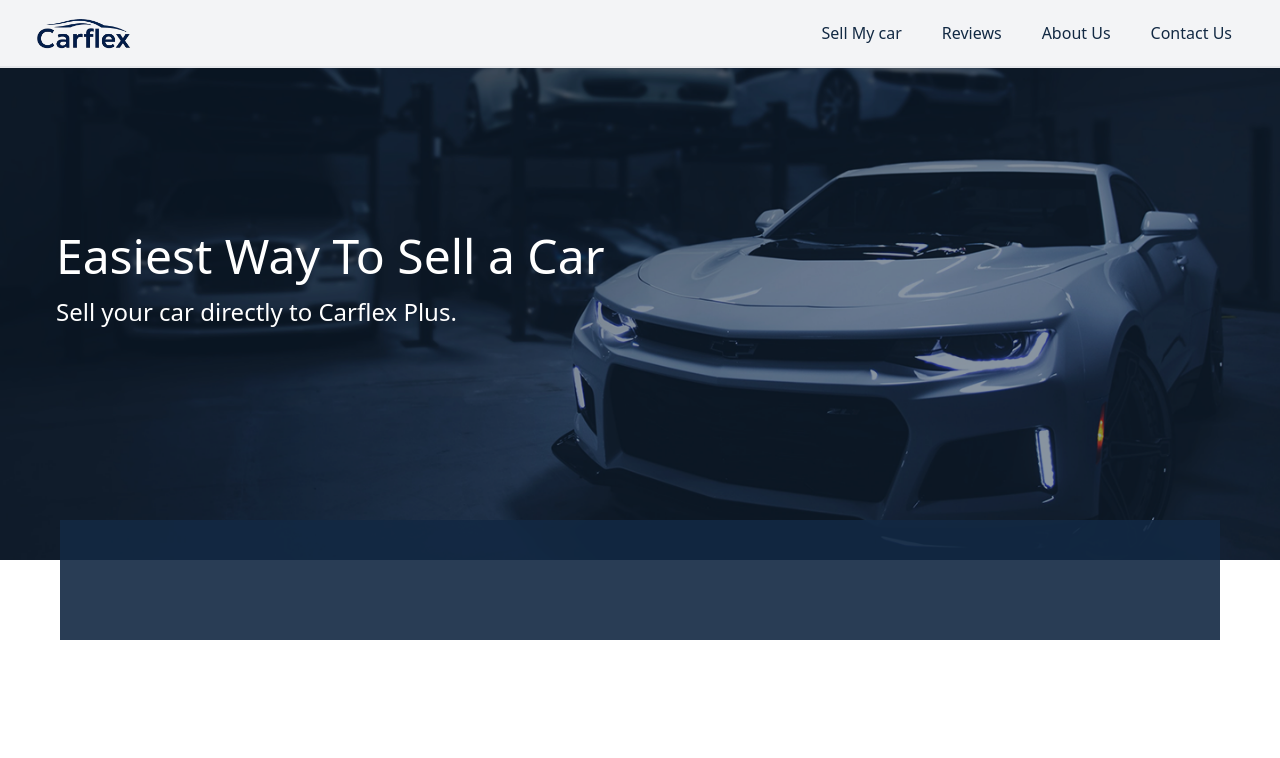
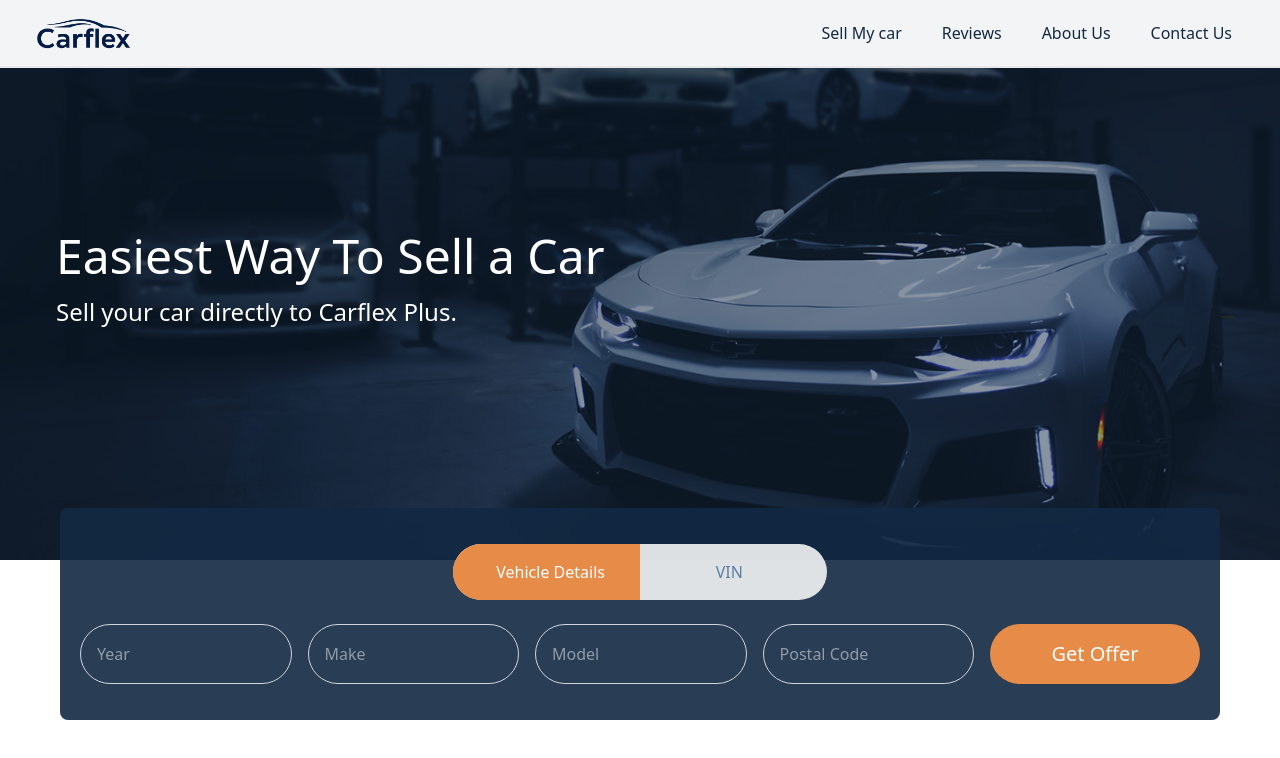
Before and after one commit to CarFLex-Team/carflex-website, a Next.js app: page / in a window 1280 px wide. Shown: the top 758 px of the page. Built offline with nearby package versions, Linux system fonts and the light colour scheme.

Commit message:
add forms

```diff
--- /dev/null
+++ b/components/Buttons/ToggleButton.tsx
@@ -0,0 +1,18 @@
+export default function ToggleButton({
+  selected,
+  onClick,
+  children,
+}: {
+  selected: boolean;
+  onClick: () => void;
+  children: React.ReactNode;
+}) {
+  return (
+    <button
+      className={`p-2 text-center w-full rounded-full cursor-pointer z-10  ${selected ? " text-white font-medium" : "text-secondary-400"}`}
+      onClick={onClick}
+    >
+      {children}
+    </button>
+  );
+}
--- /dev/null
+++ b/components/Forms/VehicleDetailsForm.tsx
@@ -0,0 +1,29 @@
+export default function VehicleDetailsForm() {
+  return (
+    <form action="" className="flex  gap-4">
+      <input
+        type="text"
+        placeholder="Year"
+        className="p-4 rounded-full  w-full  text-background border border-gray-300 focus:outline-none focus:ring-2 focus:ring-secondary-400"
+      />
+      <input
+        type="text"
+        placeholder="Make"
+        className="p-4 rounded-full w-full text-background border border-gray-300 focus:outline-none focus:ring-2 focus:ring-secondary-400"
+      />
+      <input
+        type="text"
+        placeholder="Model"
+        className="p-4 rounded-full w-full text-background border border-gray-300 focus:outline-none focus:ring-2 focus:ring-secondary-400"
+      />
+      <input
+        type="text"
+        placeholder="Postal Code"
+        className="p-4 rounded-full w-full text-background border border-gray-300 focus:outline-none focus:ring-2 focus:ring-secondary-400"
+      />
+      <button className="p-4 w-full rounded-full bg-primary-500 text-white hover:bg-primary-500/90 text-xl font-medium transition-colors duration-300 cursor-pointer">
+        Get Offer
+      </button>
+    </form>
+  );
+}
--- /dev/null
+++ b/components/Forms/VinForm.tsx
@@ -0,0 +1,19 @@
+export default function VinForm() {
+  return (
+    <form action="" className="flex  gap-4">
+      <input
+        type="text"
+        placeholder="Enter VIN"
+        className="p-4 rounded-full  w-full  text-background border border-gray-300 focus:outline-none focus:ring-2 focus:ring-secondary-400"
+      />
+      <input
+        type="text"
+        placeholder="Postal Code"
+        className="p-4 rounded-full w-full  text-background border border-gray-300 focus:outline-none focus:ring-2 focus:ring-secondary-400"
+      />
+      <button className="p-4 w-full rounded-full bg-primary-500 text-white hover:bg-primary-500/90 text-xl font-medium transition-colors duration-300 cursor-pointer">
+        Get Offer
+      </button>
+    </form>
+  );
+}
--- a/components/Sections/Main.tsx
+++ b/components/Sections/Main.tsx
@@ -1,3 +1,7 @@
+"use client";
+
+import SellCarContainer from "./SellCarContainer";
+
 export default function Main() {
   return (
     <>
@@ -17,8 +21,8 @@ export default function Main() {
           </div>
         </div>
       </div>
-      <div className="relative -mt-10 z-10 flex items-center justify-center px-3 sm:px-8 md:px-15 ">
-        <div className="bg-secondary-800/90 h-30 w-full "></div>
+      <div className="relative -mt-13 z-10 flex items-center justify-center px-3 sm:px-8 md:px-15 ">
+        <SellCarContainer />
       </div>
     </>
   );
--- /dev/null
+++ b/components/Sections/SellCarContainer.tsx
@@ -0,0 +1,42 @@
+import { useState } from "react";
+import ToggleButton from "../Buttons/ToggleButton";
+import VehicleDetailsForm from "../Forms/VehicleDetailsForm";
+import VinForm from "../Forms/VinForm";
+export default function SellCarContainer() {
+  const [selectedTab, setSelectedTab] = useState("vehicle-details");
+  return (
+    <div className="bg-secondary-800/90  w-full flex flex-col items-center justify-center rounded-lg px-5 py-9 text-center">
+      <div className="relative flex items-center justify-between w-full sm:w-1/2 md:w-2/3 lg:w-1/3 bg-gray-100/90 rounded-full p-2 ">
+        <ToggleButton
+          selected={selectedTab === "vehicle-details"}
+          onClick={() => setSelectedTab("vehicle-details")}
+        >
+          Vehicle Details
+        </ToggleButton>
+        <ToggleButton
+          selected={selectedTab === "vin"}
+          onClick={() => setSelectedTab("vin")}
+        >
+          VIN
+        </ToggleButton>
+
+        <span
+          className={`absolute bottom-0 left-0 h-full bg-primary-500 rounded-full transition-all duration-300 w-1/2 ${selectedTab === "vehicle-details" ? "rounded-r-none " : "rounded-l-none "}`}
+          style={{
+            transform:
+              selectedTab === "vehicle-details"
+                ? "translateX(0%)"
+                : "translateX(100%)",
+          }}
+        />
+      </div>
+      <div className="w-full  mt-6">
+        {selectedTab === "vehicle-details" ? (
+          <VehicleDetailsForm />
+        ) : (
+          <VinForm />
+        )}
+      </div>
+    </div>
+  );
+}
```
